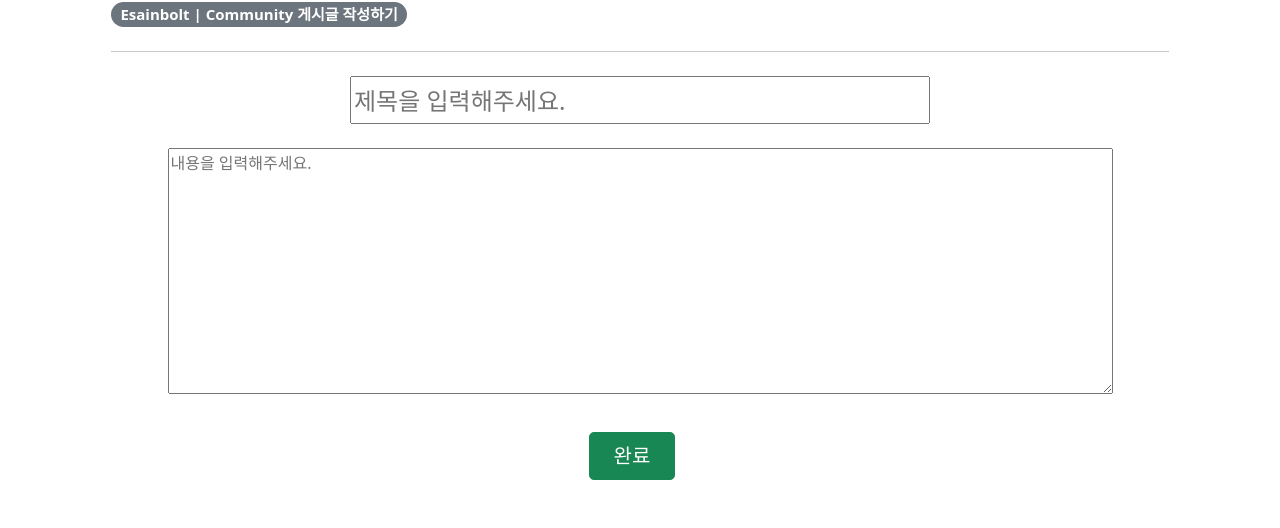
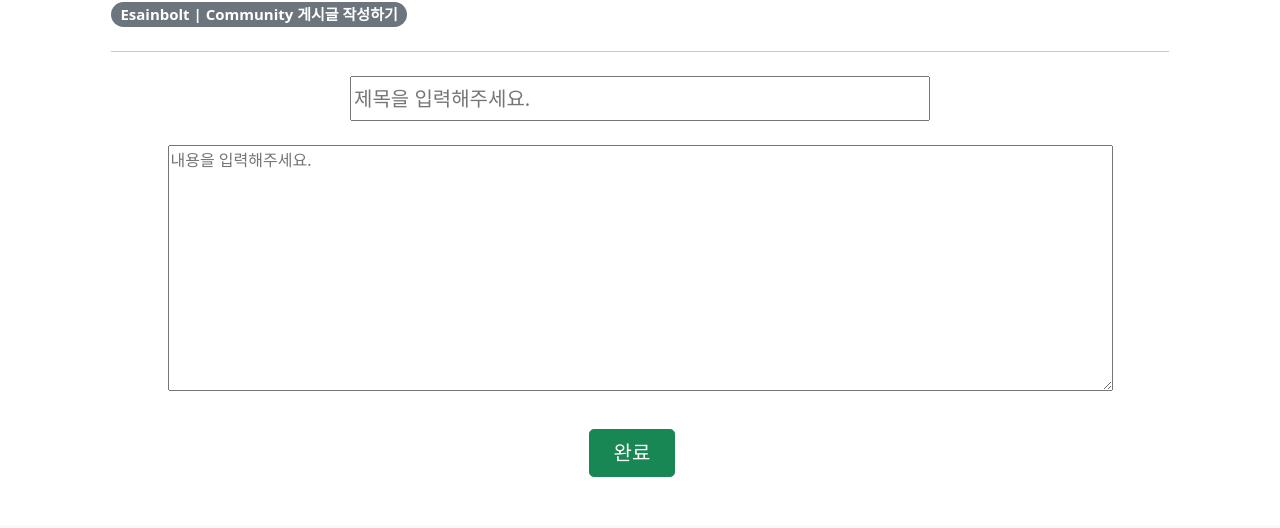
Before and after one commit to minrongtic/9th-personal-project, a Django app: template Esainbolt/community/templates/community/communityNew.html in a window 1280 px wide. Shown: the part 315-843 px from the top of the page. After the commit the page ends 792 px from the top, so only its background shows below. Run offline with Django 3.2, Linux system fonts and the light colour scheme; the template is opened without the code that fills it, so the values that code supplies are empty.

Commit message:
community New 제목 크기 수정

```diff
--- a/Esainbolt/community/templates/community/communityNew.html
+++ b/Esainbolt/community/templates/community/communityNew.html
@@ -13,7 +13,7 @@
         <form action="{% url 'community:communityCreate' %}" method="post" style="text-align: center;">
             {% csrf_token %}
             <article class="blog-post">
-                <h4 class="blog-post-title pt-2 mb-2"><input type="text" name="title" id="" placeholder="제목을 입력해주세요." style="width:580px; height:48px;"></h4>
+                <h5 class="blog-post-title pt-2 mb-2"><input type="text" name="title" id="" placeholder="제목을 입력해주세요." style="width:580px; height:45px;"></h5>
                 <p class="fs-6 py-3"><textarea name="body" id="" cols="100" rows="10" placeholder="내용을 입력해주세요."></textarea></p>
             </article>
             <button type="submit" class="btn btn-success btn-lg px-4 me-sm-3 mb-5">완료</button>
```
Also changed, not shown: Esainbolt/db.sqlite3.
